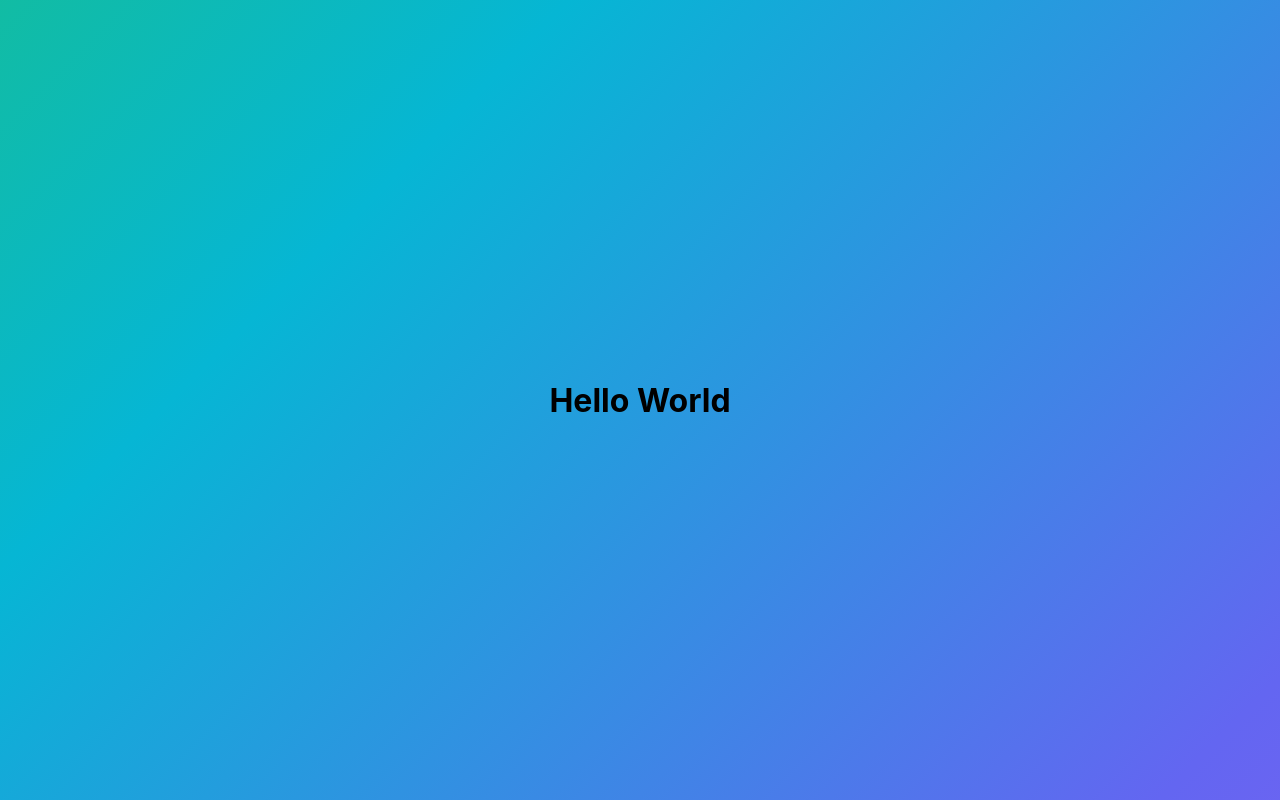
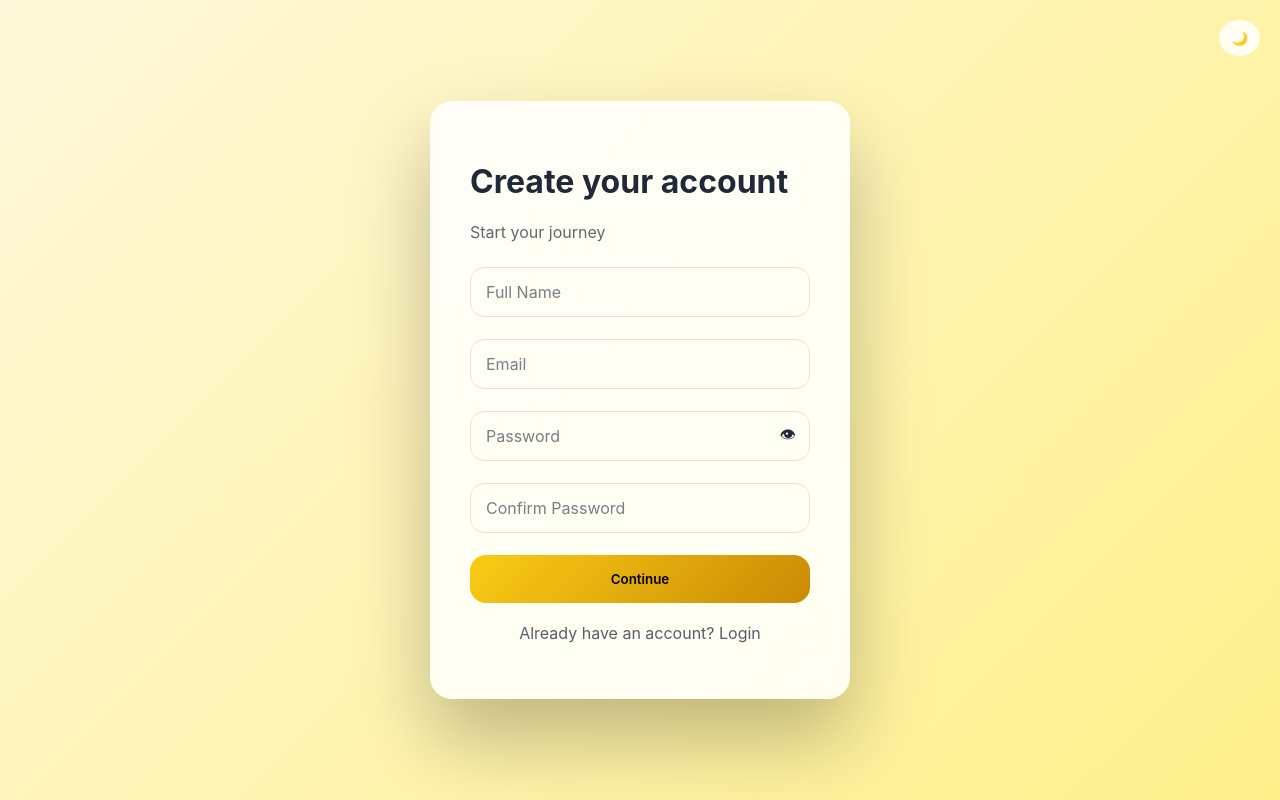
Before and after one commit to Kalyanimuthu/html_CSS_JS, a plain HTML site: page index.html in a window 1280 px wide. Drawn offline with Linux system fonts and the light colour scheme.

Commit message:
Revamp index.html for registration functionality
Updated the HTML structure for a registration page, including new fields for name, email, password, and confirmation, along with a theme toggle button.

```diff
--- a/index.html
+++ b/index.html
@@ -2,13 +2,62 @@
 <html lang="en">
 <head>
   <meta charset="UTF-8">
-  <title>My Project</title>
-  <link rel="stylesheet" href="style.css">
+  <title>Welcome</title>
+  <meta name="viewport" content="width=device-width, initial-scale=1.0">
+  <link rel="stylesheet" href="auth.css">
 </head>
 <body>
 
-  <h1>Hello World</h1>
+<button class="theme-toggle" onclick="toggleTheme()">🌙</button>
 
-  <script src="script.js"></script>
+<div class="page">
+  <div class="card">
+
+    <h1 id="title">Create your account</h1>
+    <p class="subtitle" id="subtitle">Start your journey</p>
+
+    <!-- NAME (only for register) -->
+    <div class="field" id="nameField">
+      <input id="name" required>
+      <label>Full Name</label>
+      <span class="error" id="nameError"></span>
+    </div>
+
+    <!-- EMAIL -->
+    <div class="field">
+      <input id="email" required>
+      <label>Email</label>
+      <span class="error" id="emailError"></span>
+    </div>
+
+    <!-- PASSWORD -->
+    <div class="field password-field">
+      <input id="password" type="password" required>
+      <label>Password</label>
+      <span class="eye" onclick="togglePassword()">👁</span>
+    </div>
+
+    <!-- CONFIRM (only for register) -->
+    <div class="field" id="confirmField">
+      <input id="confirm" type="password" required>
+      <label>Confirm Password</label>
+      <span class="error" id="passwordError"></span>
+    </div>
+
+    <button class="primary-btn" onclick="submitForm()">Continue</button>
+
+    <p class="footer-text">
+      <span onclick="toggleMode()" id="toggleText">Already have an account? Login</span>
+    </p>
+
+    <!-- SUCCESS -->
+    <div class="success" id="success">
+      ✅ Success! Redirecting...
+    </div>
+
+  </div>
+</div>
+
+<script src="auth.js"></script>
 </body>
 </html>
```
